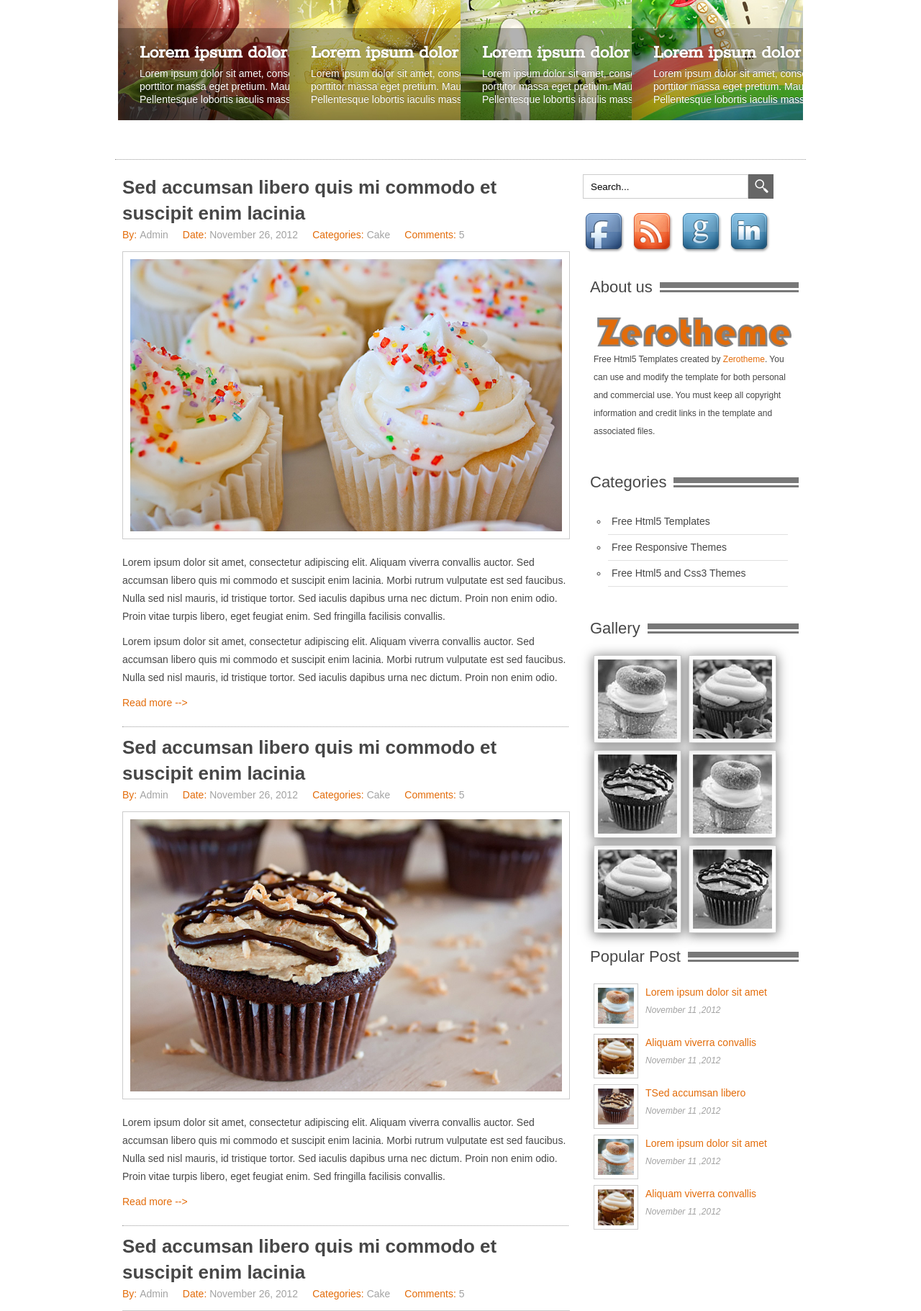
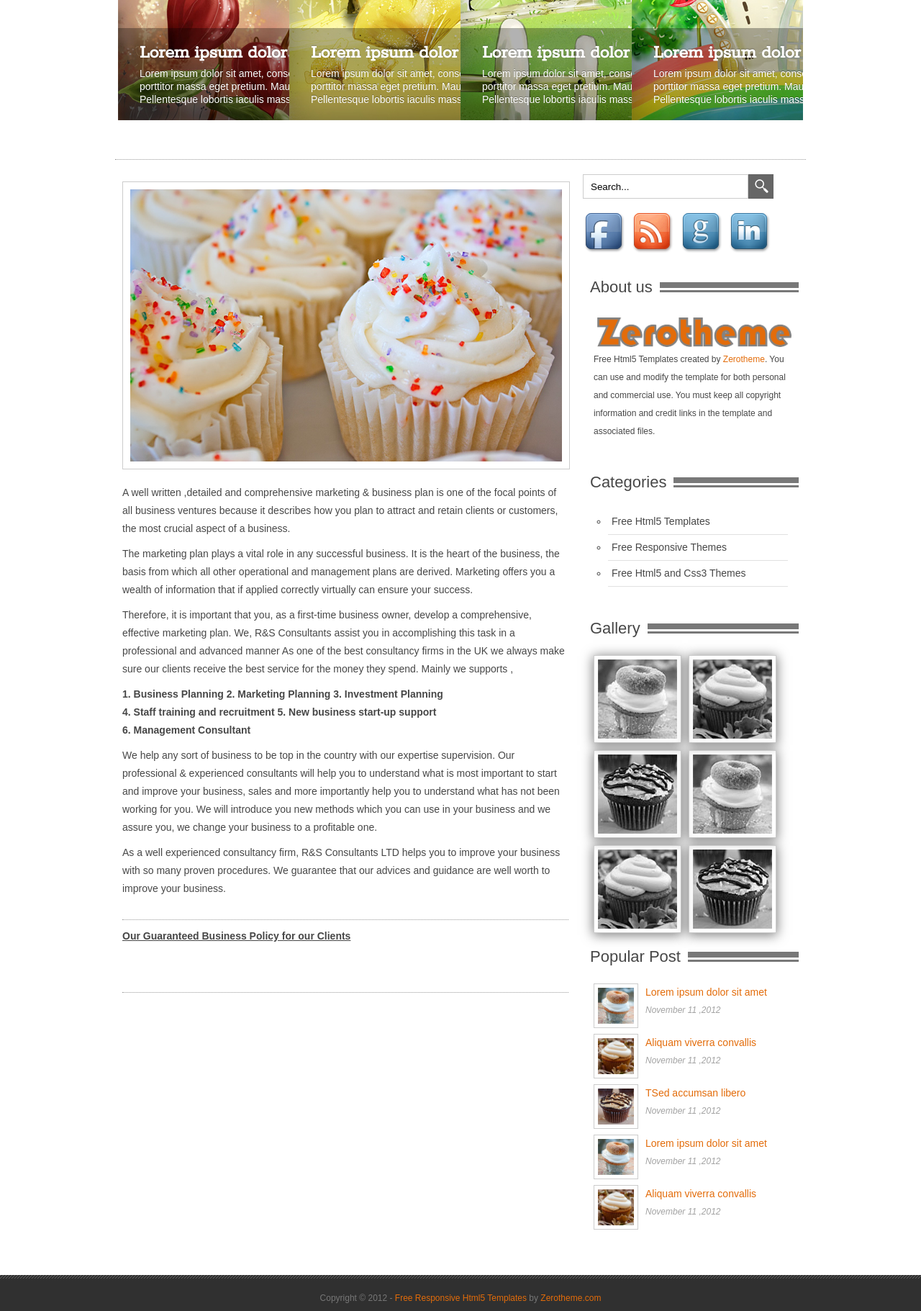
Before and after one commit to enadun/randsconsultants, a PHP site: page / in a window 1280 px wide. Shown: the part 542-2363 px from the top of the page at 72% size. Run offline with PHP 8.4, Linux system fonts and the light colour scheme.

Commit message:
index edited

```diff
--- a/index.php
+++ b/index.php
@@ -8,8 +8,8 @@
     <!-- Basic Page Needs
   ================================================== -->
 	<meta charset="utf-8">
-	<title>zMooncake Free Html5 Responsive Template</title>
-	<meta name="description" content="Free Html5 Templates and Free Responsive Themes Designed by Kimmy | zerotheme.com">
+	<title>Randsconsultants</title>
+	<meta name="description" content="Randsconsultants | www.randsconsultants.org">
 	<meta name="author" content="www.zerotheme.com">
 
     <!-- Mobile Specific Metas
@@ -156,45 +156,34 @@
 			<div id="main-content" class="col-2-3">
 				<article>
 					<div class="heading">
-						<h2><a href="#">Sed accumsan libero quis mi commodo et suscipit enim lacinia</a></h2>
+
 						<div class="info">
-							<ul><li><span>By: </span>Admin</li><li><span>Date: </span>November 26, 2012</li><li><span>Categories: </span>Cake</li><li><span>Comments: </span>5</li></ul>
-							<div class="clearboth"></div>
+
+						  <div class="clearboth"></div>
 						</div>
 						<img src="images/inacup_vanilla.jpg"/>
 					</div>
 					<div class="content">
-						<p>Lorem ipsum dolor sit amet, consectetur adipiscing elit. Aliquam viverra convallis auctor. Sed accumsan libero quis mi commodo et suscipit enim lacinia. Morbi rutrum vulputate est sed faucibus. Nulla sed nisl mauris, id tristique tortor. Sed iaculis dapibus urna nec dictum. Proin non enim odio. Proin vitae turpis libero, eget feugiat enim. Sed fringilla facilisis convallis.</p>
-						<p>Lorem ipsum dolor sit amet, consectetur adipiscing elit. Aliquam viverra convallis auctor. Sed accumsan libero quis mi commodo et suscipit enim lacinia. Morbi rutrum vulputate est sed faucibus. Nulla sed nisl mauris, id tristique tortor. Sed iaculis dapibus urna nec dictum. Proin non enim odio.</p>
-						<a class="more" href="#">Read more --></a>
+						<p>A well written ,detailed and  comprehensive marketing & business plan is  one of the focal points of all business ventures because it describes how you plan to attract and retain clients or customers, the most crucial aspect of a business.</p>
+						<p>The marketing plan plays a vital role in  any successful business. It is the heart of the business, the basis from which all other operational and management plans are derived. Marketing offers you a wealth of information that if applied correctly virtually can ensure your success.</p>
+                        <p>Therefore, it is important that you, as a first-time business owner, develop a comprehensive, effective marketing plan. We, R&S Consultants assist you in accomplishing this task in a professional and advanced manner As one of the best consultancy firms  in the UK we always make sure our clients receive the best service for the money they spend. Mainly we supports ,</p>
+						 <ul><li><h4 style="display: inline; width:5%;">1. Business Planning </h4>
+                        		 <h4 style="display: inline; width:5%;">2. Marketing Planning </h4>
+                        		 <h4 style="display: inline; width:5%;">3. Investment Planning </h4></li>
+                             <li><h4 style="display: inline; width:5%;">4. Staff training and recruitment </h4>
+                        		 <h4 style="display: inline; width:5%;">5. New business start-up support</h4></li>
+                             <li><h4 style="display: inline; width:5%;">6. Management Consultant </h4></li></ul>
+                             <p>We help any sort of  business to be top in the country with our expertise supervision. Our professional & experienced consultants will help you to understand what is most important to  start and improve your business, sales   and more importantly help you to understand what has not been working for you. We will introduce you new  methods which you can use in your business  and we assure you, we change your business to a profitable one.</p>
+                             <p>As a well experienced consultancy firm, R&S Consultants LTD helps you to improve your business with so many proven procedures. We guarantee that our advices and guidance are well worth to improve your business.</p>
+
 					</div>
 				</article>
 				<article>
 					<div class="heading">
-						<h2><a href="#">Sed accumsan libero quis mi commodo et suscipit enim lacinia</a></h2>
-						<div class="info">
-							<ul><li><span>By: </span>Admin</li><li><span>Date: </span>November 26, 2012</li><li><span>Categories: </span>Cake</li><li><span>Comments: </span>5</li></ul>
-							<div class="clearboth"></div>
-						</div>
-						<img src="images/inacup_samoa.jpg" />
+						<h3><u>Our Guaranteed Business Policy for our Clients</u></h3>
 					</div>
 					<div class="content">
-						<p>Lorem ipsum dolor sit amet, consectetur adipiscing elit. Aliquam viverra convallis auctor. Sed accumsan libero quis mi commodo et suscipit enim lacinia. Morbi rutrum vulputate est sed faucibus. Nulla sed nisl mauris, id tristique tortor. Sed iaculis dapibus urna nec dictum. Proin non enim odio. Proin vitae turpis libero, eget feugiat enim. Sed fringilla facilisis convallis.</p>
-						<a class="more" href="#">Read more --></a>
-					</div>
-				</article>
-				<article>
-					<div class="heading">
-						<h2><a href="#">Sed accumsan libero quis mi commodo et suscipit enim lacinia</a></h2>
-						<div class="info">
-							<ul><li><span>By: </span>Admin</li><li><span>Date: </span>November 26, 2012</li><li><span>Categories: </span>Cake</li><li><span>Comments: </span>5</li></ul>
-							<div class="clearboth"></div>
-						</div>
-						<img src="images/inacup_pumpkin.jpg" />
-					</div>
-					<div class="content">
-						<p>Lorem ipsum dolor sit amet, consectetur adipiscing elit. Aliquam viverra convallis auctor. Sed accumsan libero quis mi commodo et suscipit enim lacinia. Morbi rutrum vulputate est sed faucibus. Nulla sed nisl mauris, id tristique tortor. Sed iaculis dapibus urna nec dictum. Proin non enim odio. Proin vitae turpis libero, eget feugiat enim. Sed fringilla facilisis convallis.</p>
-						<a class="more" href="#">Read more --></a>
+						<p>&nbsp;</p>
 					</div>
 				</article>
 			</div>
```
